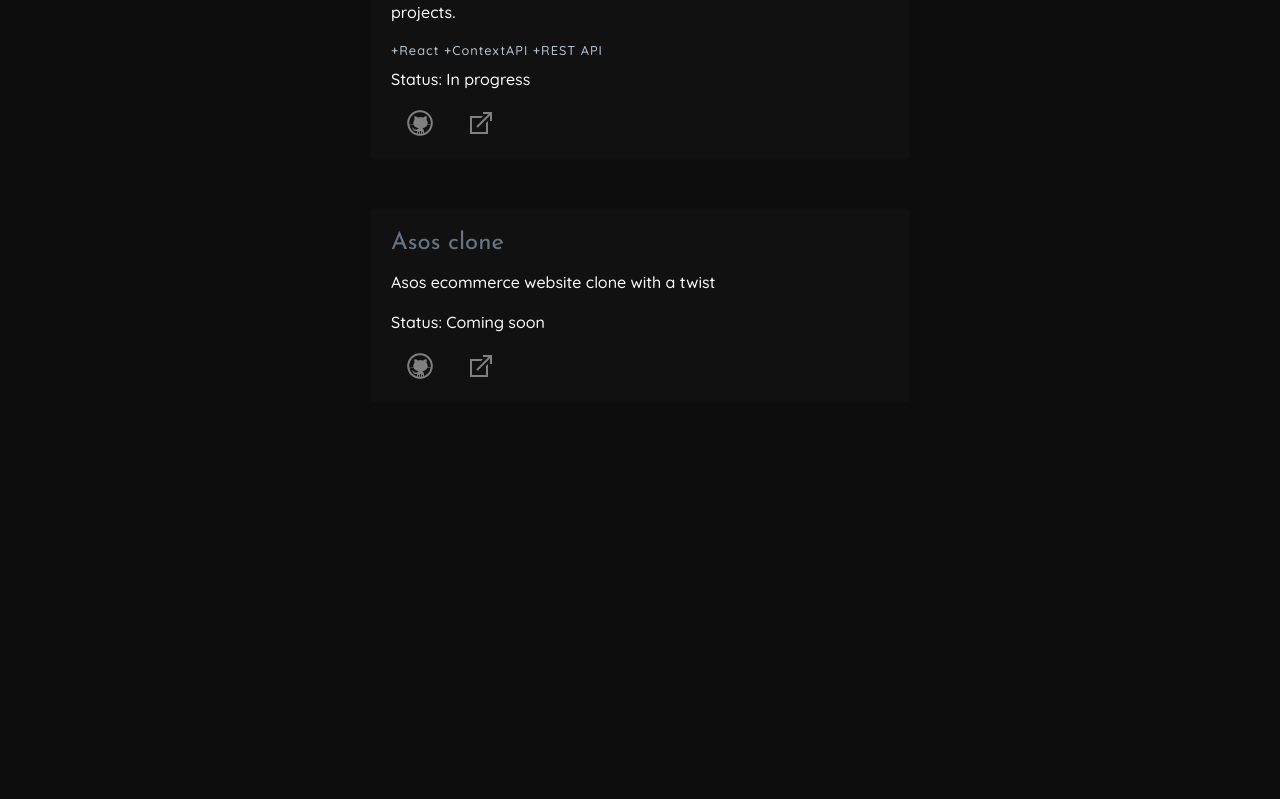
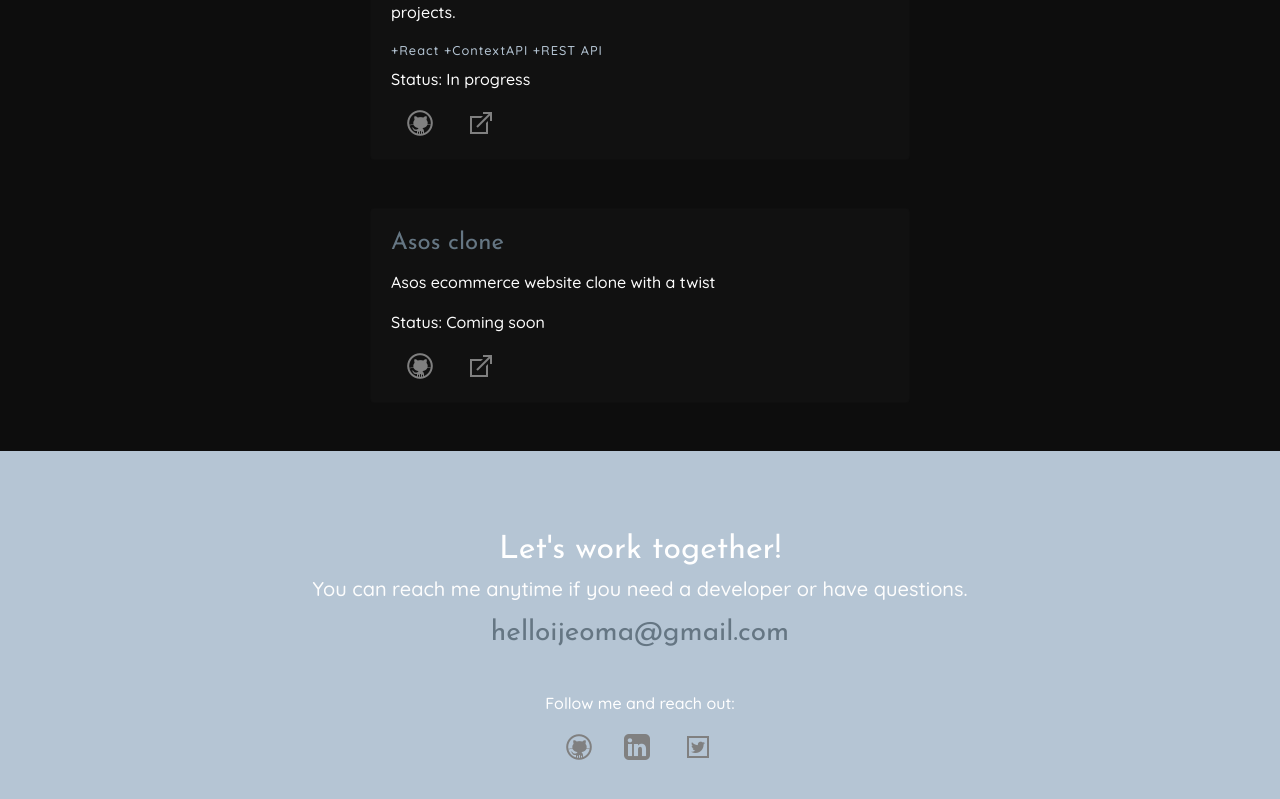
Before and after one commit to ijeomaemeruwa/my-portfolio, a React (Create React App) app: page / in a window 1280 px wide. Shown: the part 2363-3162 px from the top of the page. Before the commit the page ends 2814 px from the top, so only its background shows below. Built offline with nearby package versions, Linux system fonts and the light colour scheme.

Commit message:
updated home page

```diff
--- a/src/pages/Home/Home.js
+++ b/src/pages/Home/Home.js
@@ -3,6 +3,7 @@
 import { Skills } from '../../components/Skills/Skills'
 //import { Projects } from '../../components/Projects/Projects'
 import { MyWork } from '../../components/MyWork/MyWork'
+import { Footer } from '../../components/Footer/Footer'
 
 export const Home = () => {
     return (
@@ -10,6 +11,7 @@
       <Hero />
       <Skills />
       <MyWork />
+      <Footer />
     </div>
     )
 }
```
